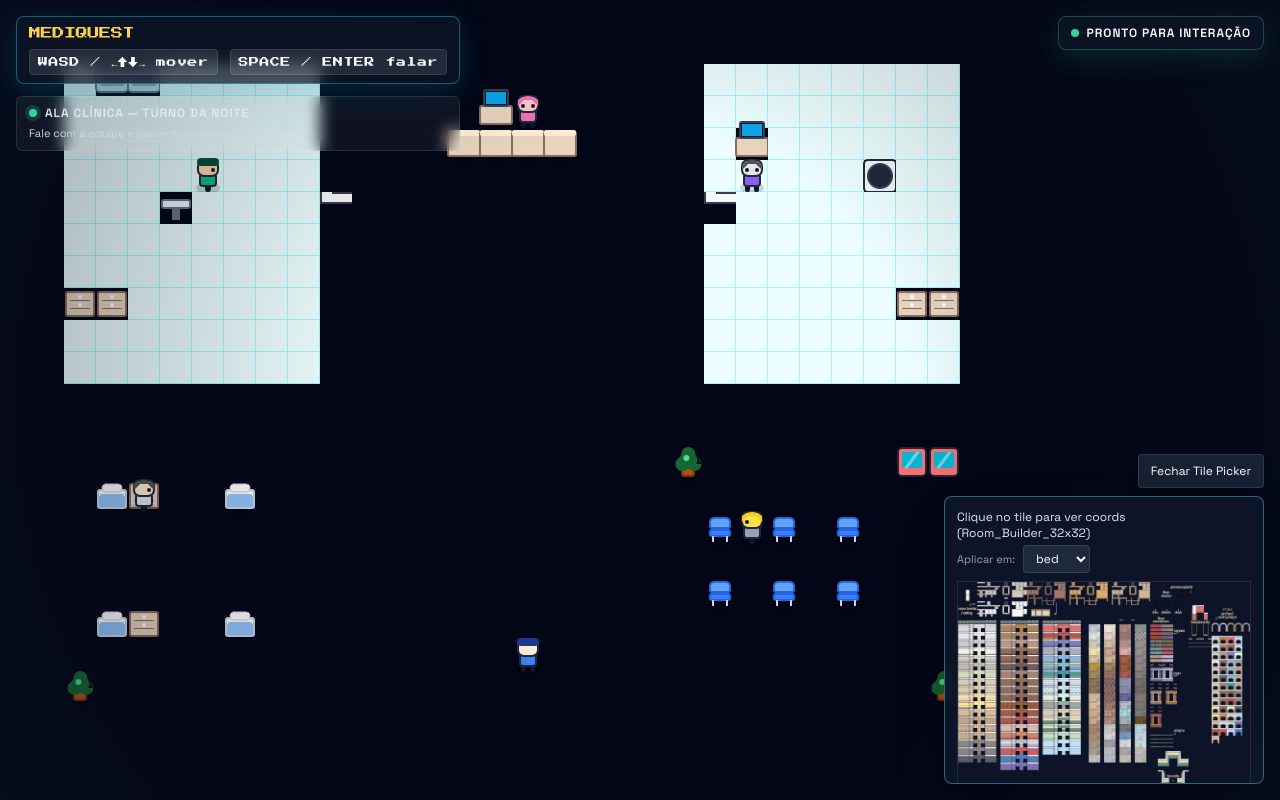
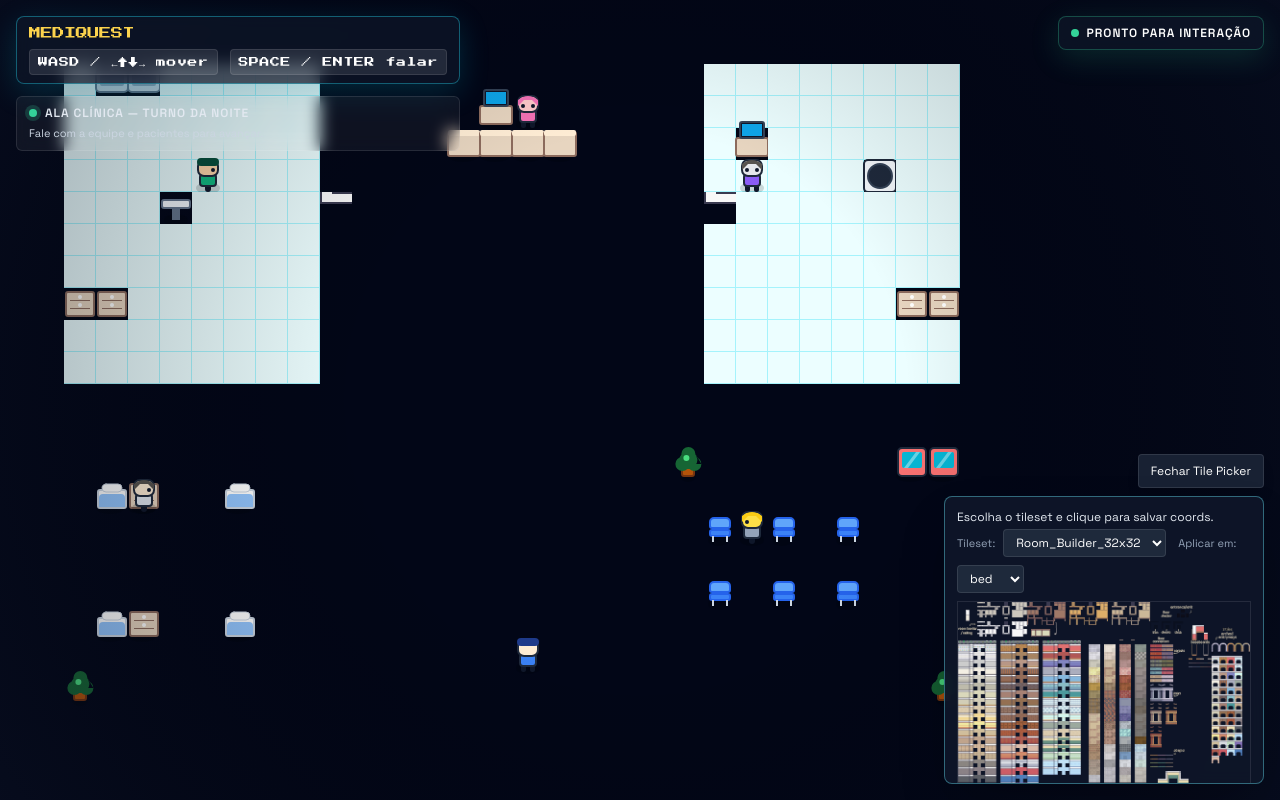
Before and after one commit to petroscarvslho/Gamefinal, a React (Vite) app: page / in a window 1280 px wide. Both pictures are taken after a click on the button "Tile Picker". Built offline with nearby package versions, Linux system fonts and the light colour scheme; no server answers.

Commit message:
chore: multi-tileset picker and override persistence

```diff
--- a/App.tsx
+++ b/App.tsx
@@ -2,6 +2,7 @@ import React, { useState } from 'react';
 import GameEngine from './components/GameEngine';
 import DialogueBox from './components/DialogueBox';
 import { NPC } from './types';
+import { SPRITE_SHEETS } from './constants';
 
 const emitKey = (code: string, type: 'keydown' | 'keyup') => {
   window.dispatchEvent(new KeyboardEvent(type, { code }));
@@ -11,6 +12,7 @@ const App: React.FC = () => {
   const [activeNpc, setActiveNpc] = useState<NPC | null>(null);
   const [showTilePicker, setShowTilePicker] = useState(false);
   const [pickerTarget, setPickerTarget] = useState<'bed' | 'chair'>('bed');
+  const [pickerSheet, setPickerSheet] = useState<'room' | 'interiors'>('room');
 
   return (
     <div className="w-full h-screen relative bg-gradient-to-br from-slate-950/90 via-slate-900/80 to-slate-950">
@@ -116,9 +118,18 @@ const App: React.FC = () => {
         {showTilePicker && (
           <div className="bg-slate-900/90 border border-cyan-300/40 rounded-lg shadow-2xl p-3 max-w-xs max-h-72 overflow-auto backdrop-blur">
             <div className="text-xs text-slate-200 mb-2 space-y-1">
-              <div>Clique no tile para ver coords (Room_Builder_32x32)</div>
-              <div className="flex items-center gap-2">
-                <span className="text-[11px] text-slate-400">Aplicar em:</span>
+              <div>Escolha o tileset e clique para salvar coords.</div>
+              <div className="flex items-center gap-2 flex-wrap">
+                <span className="text-[11px] text-slate-400">Tileset:</span>
+                <select
+                  className="bg-slate-800 text-white text-xs px-2 py-1 rounded border border-white/10"
+                  value={pickerSheet}
+                  onChange={(e) => setPickerSheet(e.target.value as 'room' | 'interiors')}
+                >
+                  <option value="room">Room_Builder_32x32</option>
+                  <option value="interiors">Interiors_32x32</option>
+                </select>
+                <span className="text-[11px] text-slate-400 ml-1">Aplicar em:</span>
                 <select
                   className="bg-slate-800 text-white text-xs px-2 py-1 rounded border border-white/10"
                   value={pickerTarget}
@@ -130,16 +141,18 @@ const App: React.FC = () => {
               </div>
             </div>
             <img
-              src="/assets/limezu/interiors/Room_Builder_32x32.png"
-              alt="Room Builder"
+              src={SPRITE_SHEETS[pickerSheet].src}
+              alt="Tileset"
               className="max-w-full h-auto border border-white/10"
               onClick={(e) => {
                 const rect = (e.target as HTMLImageElement).getBoundingClientRect();
-                const tx = Math.floor(((e.clientX - rect.left) / rect.width) * ((e.target as HTMLImageElement).naturalWidth / 32));
-                const ty = Math.floor(((e.clientY - rect.top) / rect.height) * ((e.target as HTMLImageElement).naturalHeight / 32));
-                const detail = { type: pickerTarget, x: tx, y: ty };
+                const imgEl = e.target as HTMLImageElement;
+                const sheet = SPRITE_SHEETS[pickerSheet];
+                const tx = Math.floor(((e.clientX - rect.left) / rect.width) * (imgEl.naturalWidth / sheet.tileSize));
+                const ty = Math.floor(((e.clientY - rect.top) / rect.height) * (imgEl.naturalHeight / sheet.tileSize));
+                const detail = { sheet: pickerSheet, type: pickerTarget, x: tx, y: ty };
                 window.dispatchEvent(new CustomEvent('setTileOverride', { detail }));
-                alert(`Tile ${pickerTarget}: x=${tx}, y=${ty} salvo`);
+                alert(`Tile ${pickerTarget} (${pickerSheet}): x=${tx}, y=${ty} salvo`);
               }}
             />
           </div>
--- a/components/GameEngine.tsx
+++ b/components/GameEngine.tsx
@@ -143,12 +143,17 @@ const GameEngine: React.FC<GameEngineProps> = ({ onInteract, isDialogueOpen }) =
     const handler = (ev: Event) => {
       const detail = (ev as CustomEvent).detail;
       if (!detail?.type || typeof detail.x !== 'number' || typeof detail.y !== 'number') return;
-      spriteOverridesRef.current[detail.type] = { x: detail.x, y: detail.y };
+      const key = detail.sheet && sheetExists(detail.sheet)
+        ? `${detail.sheet}:${detail.type}`
+        : `${detail.type}`;
+      spriteOverridesRef.current[key] = { x: detail.x, y: detail.y };
       localStorage.setItem('tileOverrides', JSON.stringify(spriteOverridesRef.current));
     };
     window.addEventListener('setTileOverride', handler);
     return () => window.removeEventListener('setTileOverride', handler);
   }, []);
+
+  const sheetExists = (sheetKey: string) => !!SPRITE_SHEETS[sheetKey as keyof typeof SPRITE_SHEETS];
 
   const checkInteraction = () => {
     const p = playerRef.current;
@@ -273,7 +278,7 @@ const GameEngine: React.FC<GameEngineProps> = ({ onInteract, isDialogueOpen }) =
     const img = spriteImagesRef.current[sheetKey];
     if (!sheet || !img) return false;
     // Check overrides first (for interiors like bed/chair)
-    const override = spriteOverridesRef.current[variant as string];
+    const override = spriteOverridesRef.current[`${sheetKey}:${variant}`] || spriteOverridesRef.current[variant as string];
     const coords = override || sheet.map[variant];
     if (!coords) return false;
     ctx.drawImage(
```
Also changed, not shown: 1 other file (tests, documents, lock files or other folders).
